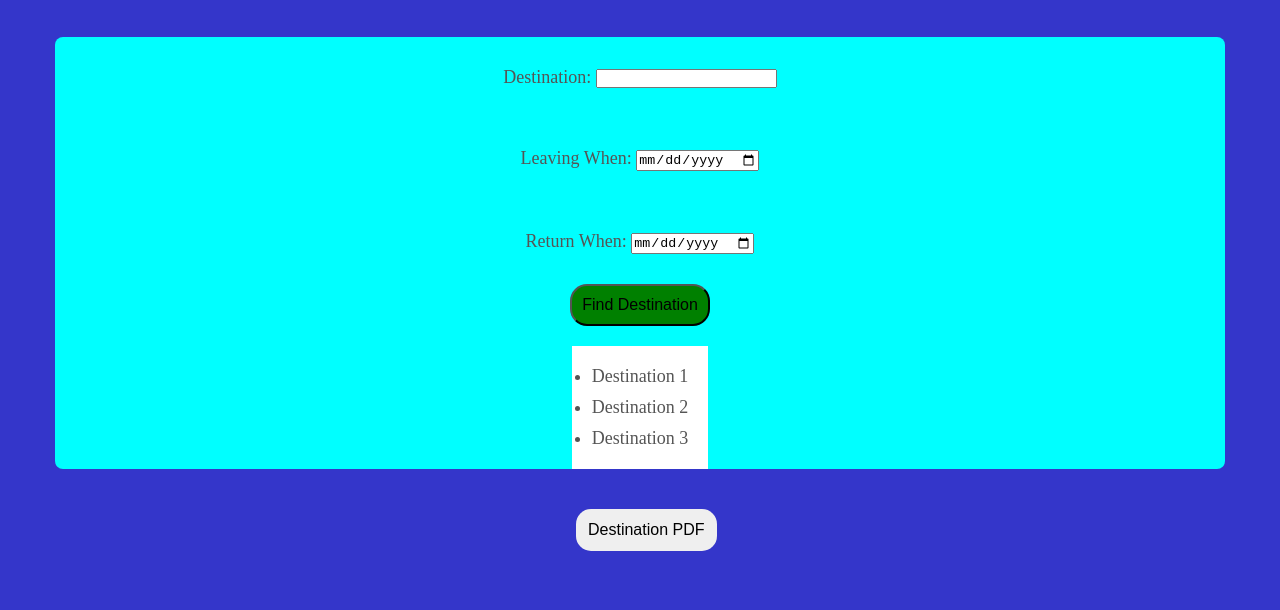
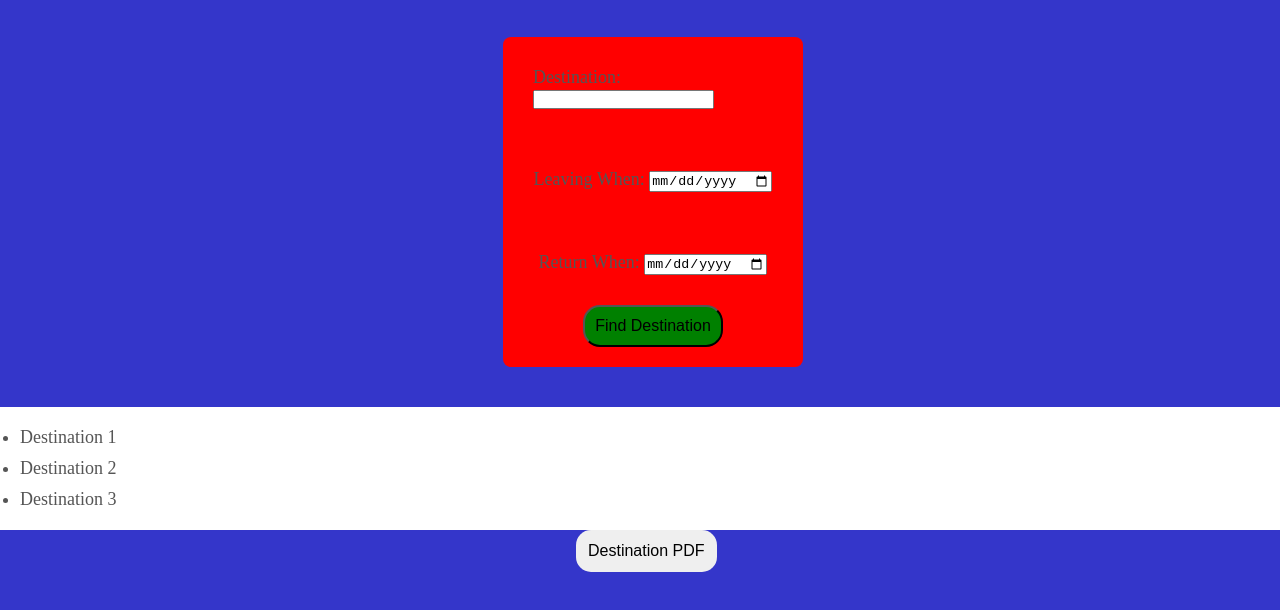
Before and after one commit to IsaiahDB/CapstoneUdacity, a website built with webpack: page src/client/views/index.html in a window 1280 px wide. Shown: the part 44-654 px from the top of the page. Built offline with nearby package versions, Linux system fonts and the light colour scheme.

Commit message:
init commit

```diff
--- a/src/client/js/checkDate.js
+++ b/src/client/js/checkDate.js
@@ -1,18 +1,17 @@
 
 export function checkDate(LeaveDate,ReturnDate) {
-    try {
+
     let lDate = new Date(LeaveDate)
     let rDate = new Date(ReturnDate)
     let timeDiff = Math.abs(rDate - lDate)
     const dateCalc = Math.ceil(timeDiff / (1000 * 60 * 60 * 24));
     console.log(dateCalc + " days");
-    } catch(error){
+
     if(dateCalc >= 7){
         console.log('Trip must be within 7 days',error)
     } else{
         return dateCalc
     }
 
-    }
 
 }
--- a/src/client/style/containerpiece.scss
+++ b/src/client/style/containerpiece.scss
@@ -1,12 +1,15 @@
 .container {
-    background-color: aqua;
+    background-color: red;
     margin: 40px 55px;
     border-radius: 8px;
+    max-width: 300px;
+    position: relative;
+    left: 35%;
 
     display: flex;
+    flex-direction: column;
     justify-content: center;
     align-items: center;
-    flex-direction: column;
     //display: none;
 }
 
--- a/src/client/views/index.html
+++ b/src/client/views/index.html
@@ -10,6 +10,7 @@
     <h1>Travel Ticket App</h1>
 </header>
     <body>
+        <section class="form_section">
             <div class="container">
                 <div class="form_1">
                     <form action="#">
@@ -34,18 +35,20 @@
                     </form>
                 </div>
                 <button id="destination-button" height="20" width="20">Find Destination</button>
+            </div>
+        </section>
+        <section class="destination_information">
             <div class="destination_display">
                 <ul>
                     <li id="itemOne">Destination 1</li>
                     <li>Destination 2</li>
                     <li>Destination 3</li>
                 </ul>
-
-        </div>
             </div>
             <div>
                 <button class="pdf-button">Destination PDF</button>
             </div>
+    </section>
         <script>
             // Check that service workers are supported
             if ('serviceWorker' in navigator) {
```
Lines whose indentation alone changed are shown as unchanged.
